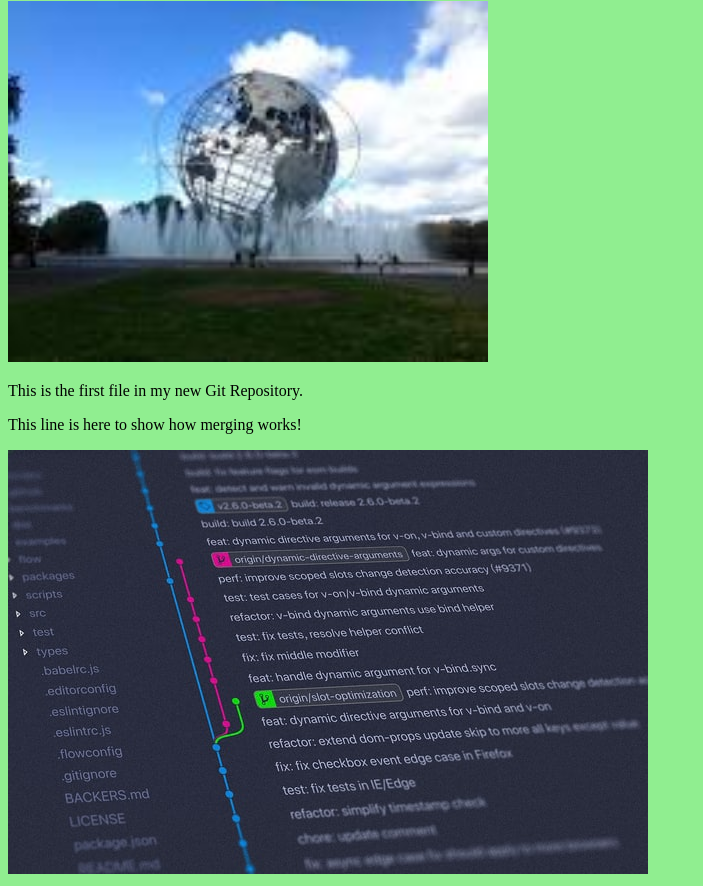
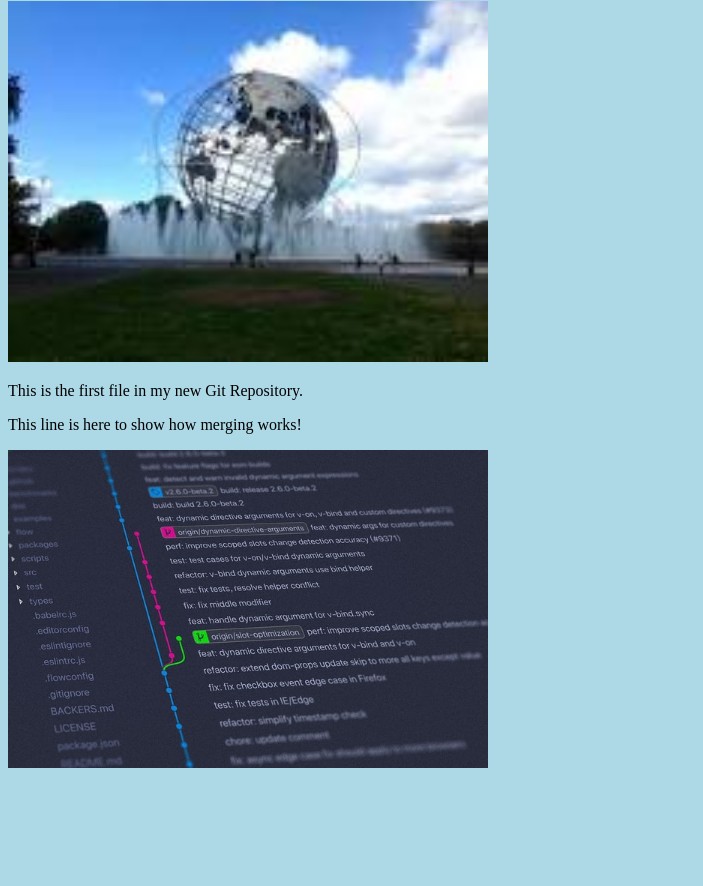
Before and after one commit to RichardW23/W3-Hello-World, a plain HTML site: page index.html in a window 1280 px wide. Shown: the part 79-965 px from the top of the page, without its empty margins (0-703 px from the left). After the commit the page ends 859 px from the top, so only its background shows below. Drawn offline with Linux system fonts and the light colour scheme.

Commit message:
Pics same size

```diff
--- a/bluestyle.css
+++ b/bluestyle.css
@@ -1,5 +1,5 @@
 body {
-	background-color:lightgreen;
+	background-color:lightblue;
      }
 h1 {
 	color:navy;
--- a/index.html
+++ b/index.html
@@ -12,7 +12,7 @@
 	<p>This is the first file in my new Git Repository.</p>
 	<p>This line is here to show how merging works!</p>
 	<div><img src="img_hello_git.jpg" alt="Image Hello GIT!"
-	      style="width:100%;max-width:640px;"></div>
+	      style="width:50%;max-width:480px;"></div>
 
 </body>
 </html>
```
